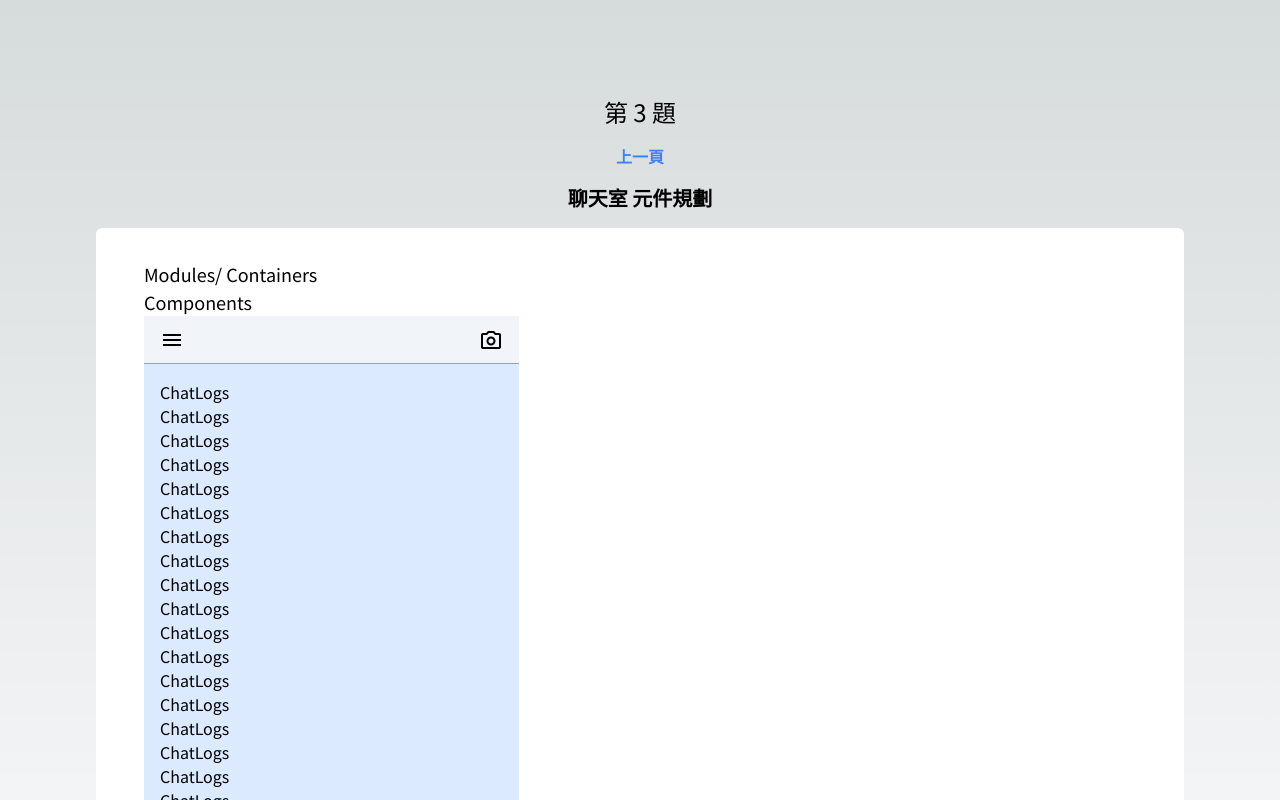
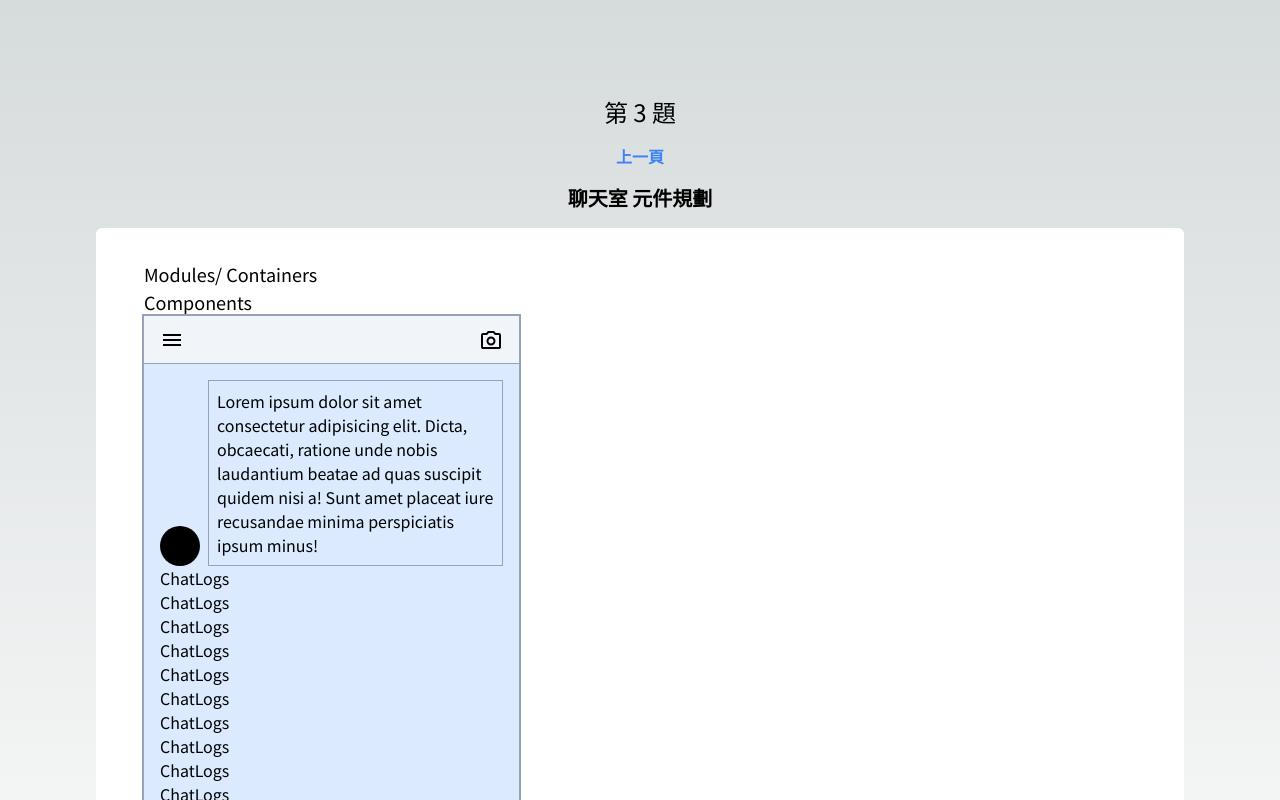
Before and after one commit to penspulse326/bat-mobile-test, a Next.js app: page /problem3 in a window 1280 px wide. Shown: the top 800 px of the page. Built offline with nearby package versions, Linux system fonts and the light colour scheme.

Commit message:
feat: add comp ChatMessage

```diff
--- /dev/null
+++ b/components/ChatMessage/index.tsx
@@ -0,0 +1,15 @@
+function ChatMessage() {
+  return (
+    <li className="flex items-end gap-2">
+      <div className="h-10 w-10 flex-shrink-0 rounded-full bg-black" />
+      <p className="border border-slate-400 p-2">
+        Lorem ipsum dolor sit amet consectetur adipisicing elit. Dicta,
+        obcaecati, ratione unde nobis laudantium beatae ad quas suscipit quidem
+        nisi a! Sunt amet placeat iure recusandae minima perspiciatis ipsum
+        minus!
+      </p>
+    </li>
+  );
+}
+
+export default ChatMessage;
--- a/modules/ChatLogs/index.tsx
+++ b/modules/ChatLogs/index.tsx
@@ -1,6 +1,9 @@
+import ChatMessage from '@/components/ChatMessage';
+
 function ChatLogs() {
   return (
     <ul className="h-[calc(100%-96px)] overflow-y-scroll p-4">
+      <ChatMessage />
       <div>ChatLogs </div>
       <div>ChatLogs </div>
       <div>ChatLogs </div>
--- a/modules/CompDescBox/index.tsx
+++ b/modules/CompDescBox/index.tsx
@@ -7,7 +7,7 @@ function CompDescBox() {
     <div>
       <h4 className="text-lg"> Modules/ Containers</h4>
       <h4 className="text-lg"> Components</h4>
-      <div className="flex h-[667px] w-[375px] flex-col bg-blue-100">
+      <div className="flex h-[667px] w-[375px] flex-col bg-blue-100 outline outline-2 outline-slate-400">
         <Navbar />
         <ChatLogs />
         <InputMessage />
```
